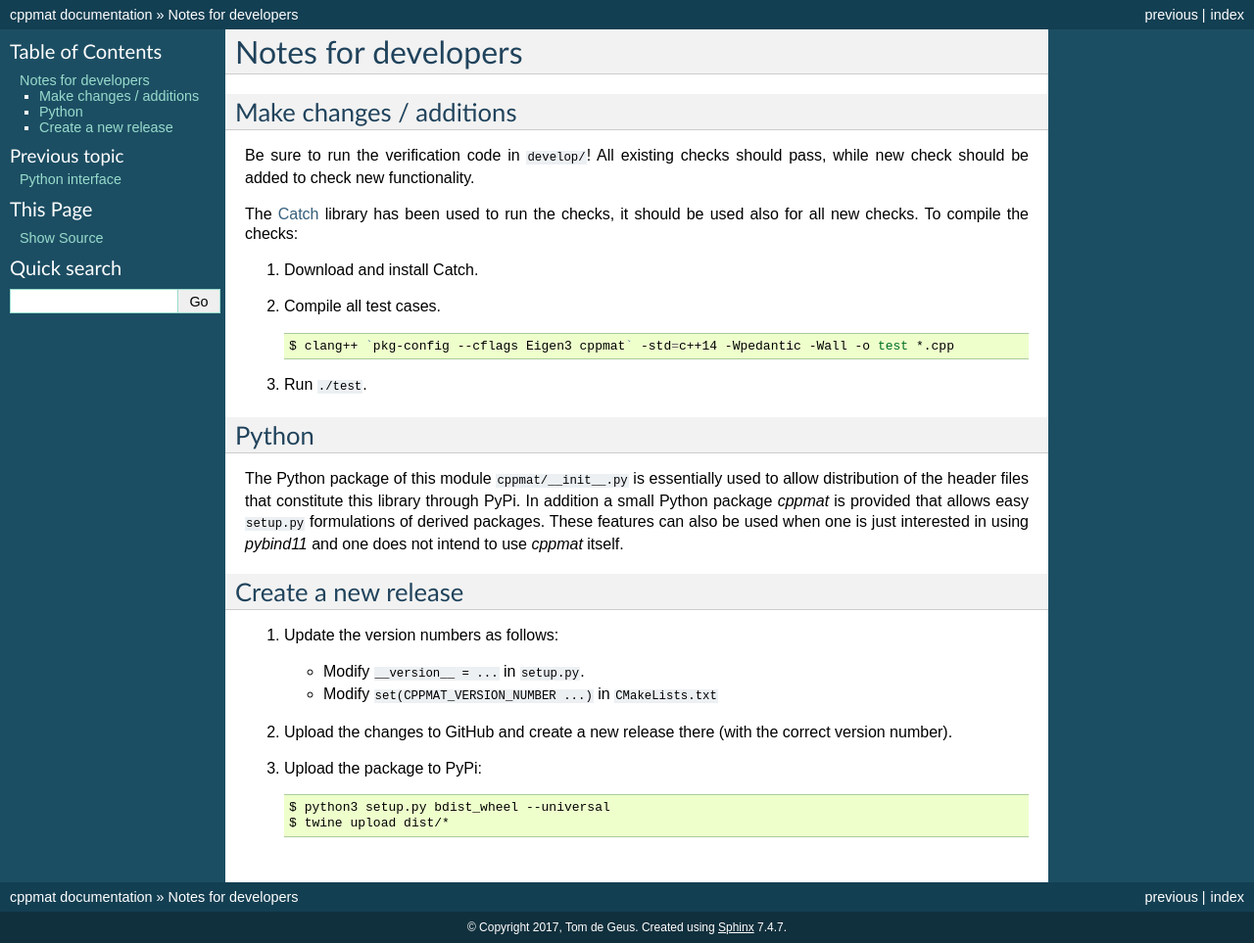
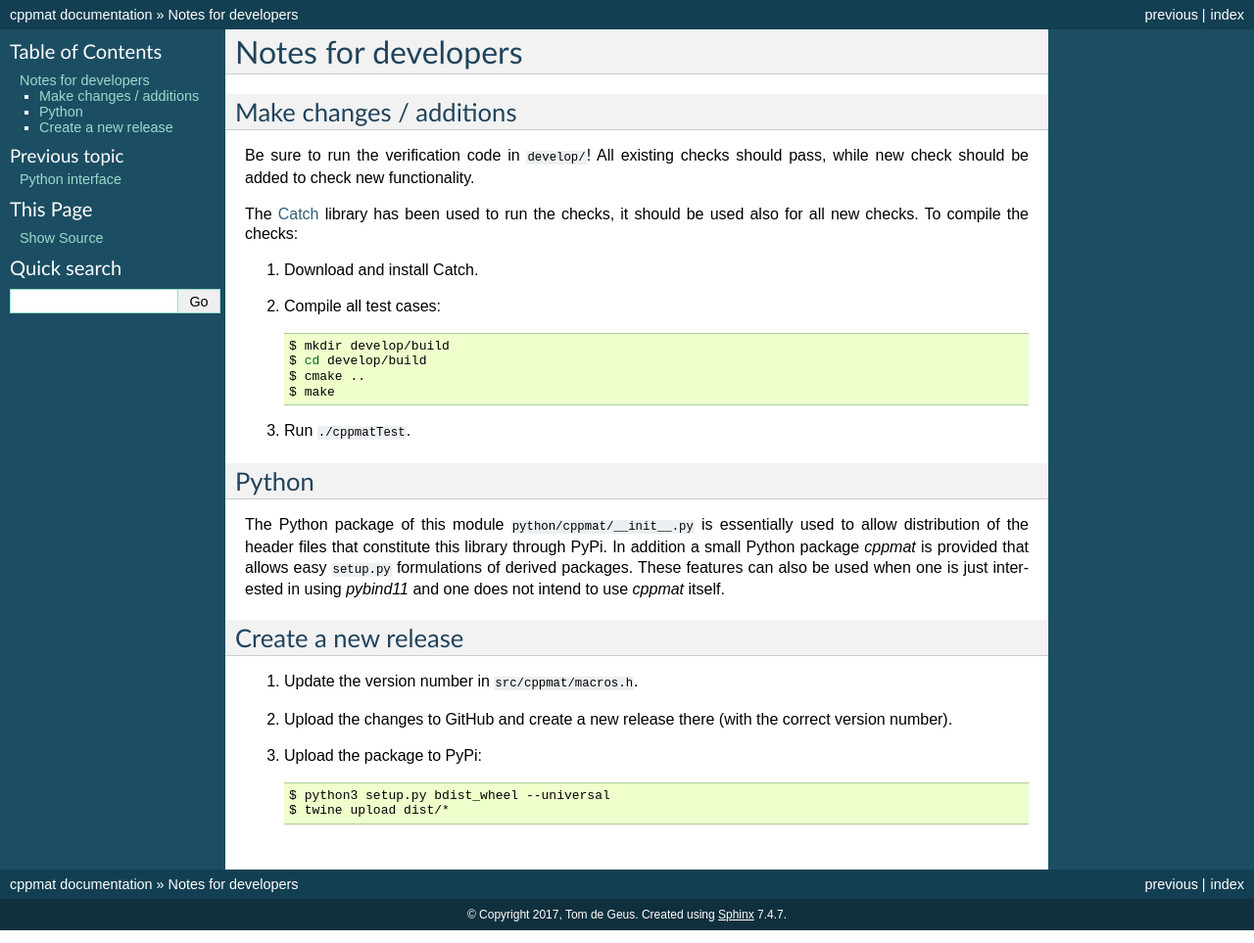
Before and after one commit to tdegeus/cppmat, a Sphinx documentation site: the page built from docs/develop.rst, in a window 1280 px wide. Shown: the whole page at 98% size. Built offline with Sphinx 7.4.7, drawn with Linux system fonts in a browser that asks for light colours; formulas are drawn with MathJax 3.

Commit message:
Minor bugfix

```diff
--- a/docs/develop.rst
+++ b/docs/develop.rst
@@ -12,26 +12,26 @@ The `Catch <http://catch-lib.net>`_ library has been used to run the checks, it
 
 1.  Download and install Catch.
 
-2.  Compile all test cases.
+2.  Compile all test cases:
 
     .. code-block:: bash
 
-      $ clang++ `pkg-config --cflags Eigen3 cppmat` -std=c++14 -Wpedantic -Wall -o test *.cpp
+      $ mkdir develop/build
+      $ cd develop/build
+      $ cmake ..
+      $ make
 
-3.  Run ``./test``.
+3.  Run ``./cppmatTest``.
 
 Python
 ======
 
-The Python package of this module ``cppmat/__init__.py`` is essentially used to allow distribution of the header files that constitute this library through PyPi. In addition a small Python package *cppmat* is provided that allows easy ``setup.py`` formulations of derived packages. These features can also be used when one is just interested in using *pybind11* and one does not intend to use *cppmat* itself.
+The Python package of this module ``python/cppmat/__init__.py`` is essentially used to allow distribution of the header files that constitute this library through PyPi. In addition a small Python package *cppmat* is provided that allows easy ``setup.py`` formulations of derived packages. These features can also be used when one is just interested in using *pybind11* and one does not intend to use *cppmat* itself.
 
 Create a new release
 ====================
 
-1.  Update the version numbers as follows:
-
-    -   Modify ``__version__ = ...`` in ``setup.py``.
-    -   Modify ``set(CPPMAT_VERSION_NUMBER ...)`` in ``CMakeLists.txt``
+1.  Update the version number in ``src/cppmat/macros.h``.
 
 2.  Upload the changes to GitHub and create a new release there (with the correct version number).
 
```
Also changed, not shown: 4 other files.
